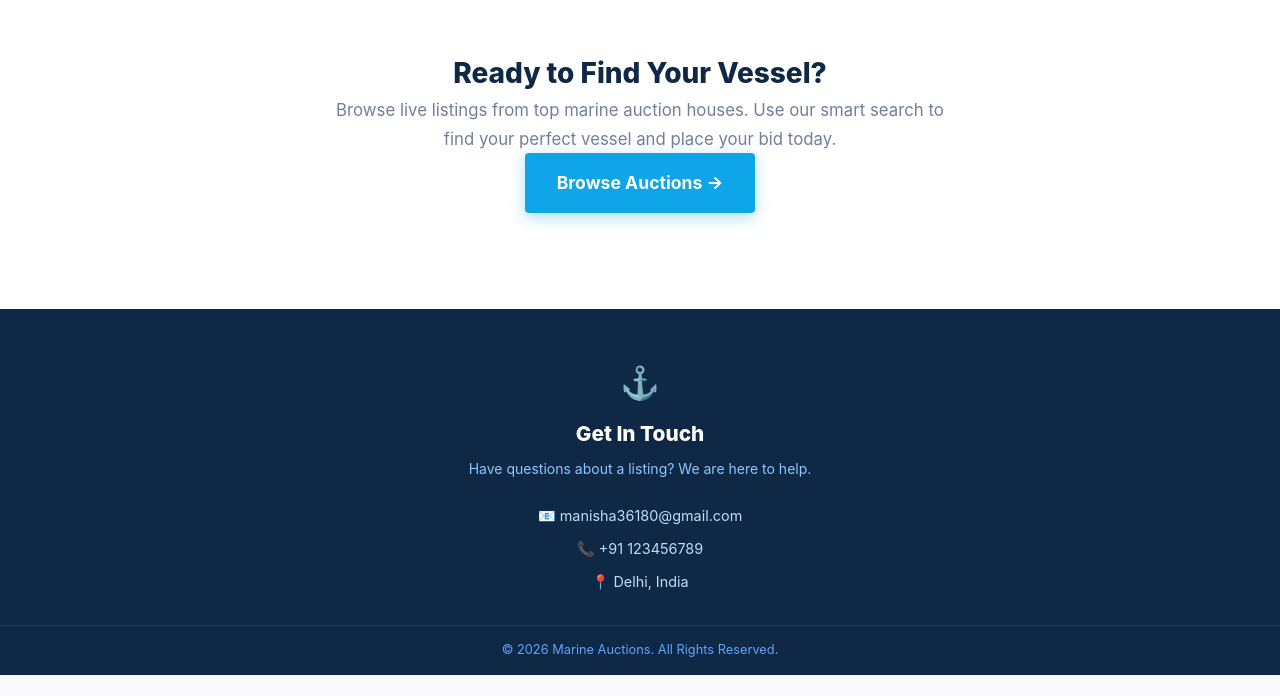
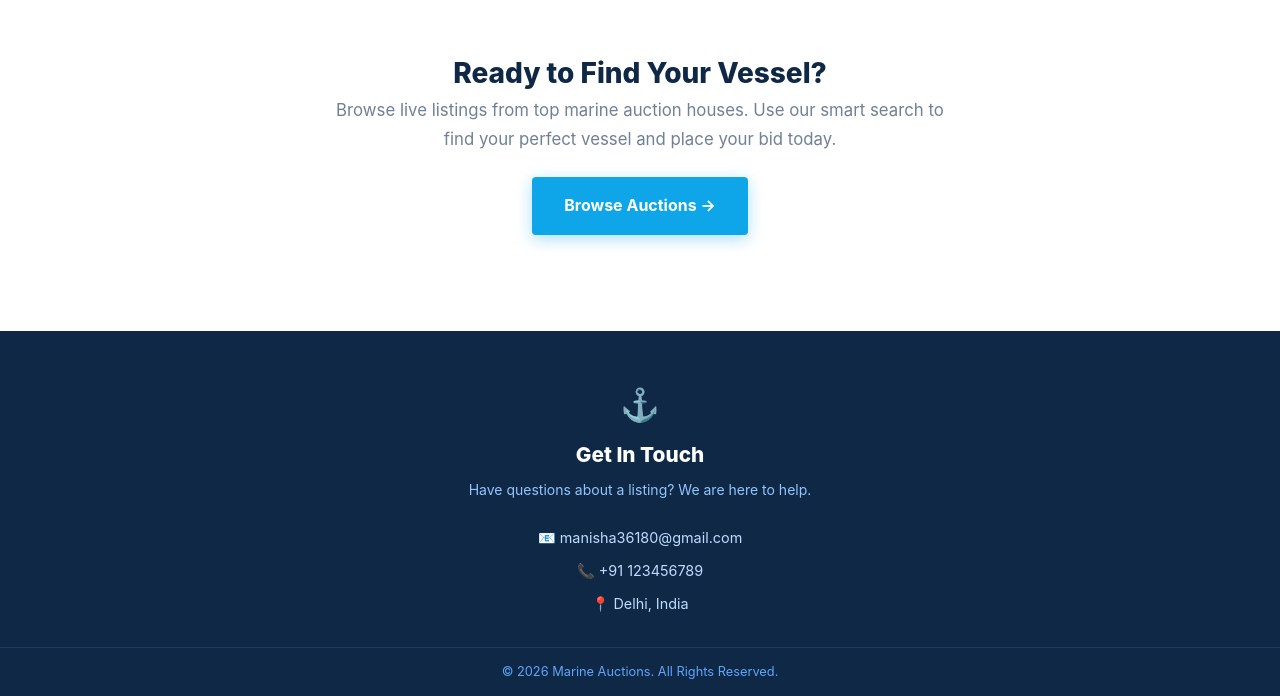
Before and after one commit to manisha36180-rgb/gitup, a Next.js app: page / in a window 1280 px wide. Shown: the part 1862-2558 px from the top of the page. Before the commit the page ends 2537 px from the top, so only its background shows below. Built offline with nearby package versions, Linux system fonts and the light colour scheme.

Commit message:
Reduce CTA spacing and button text size

```diff
--- a/app/page.tsx
+++ b/app/page.tsx
@@ -127,12 +127,12 @@ export default function Home() {
           <h2 className="text-[1.75rem] font-extrabold text-[#0f2846] mb-8" style={{ textAlign: "center", width: "100%" }}>
             Ready to Find Your Vessel?
           </h2>
-          <p className="text-[1.05rem] text-[#718096] leading-[1.7] mb-12" style={{ textAlign: "center", width: "100%" }}>
+          <p className="text-[1.05rem] text-[#718096] leading-[1.7]" style={{ textAlign: "center", width: "100%", marginBottom: "24px" }}>
             Browse live listings from top marine auction houses. Use our smart search to find your perfect vessel and place your bid today.
           </p>
           <Link
             href="/auctions"
-            className="inline-block bg-[#0EA5E9] text-white font-bold rounded text-[1.1rem] shadow-[0_4px_16px_rgba(14,165,233,0.35)] hover:bg-[#0284c7] transition-colors no-underline"
+            className="inline-block bg-[#0EA5E9] text-white font-bold rounded text-[1rem] shadow-[0_4px_16px_rgba(14,165,233,0.35)] hover:bg-[#0284c7] transition-colors no-underline"
             style={{ padding: "16px 32px" }}
           >
             Browse Auctions &rarr;
```
